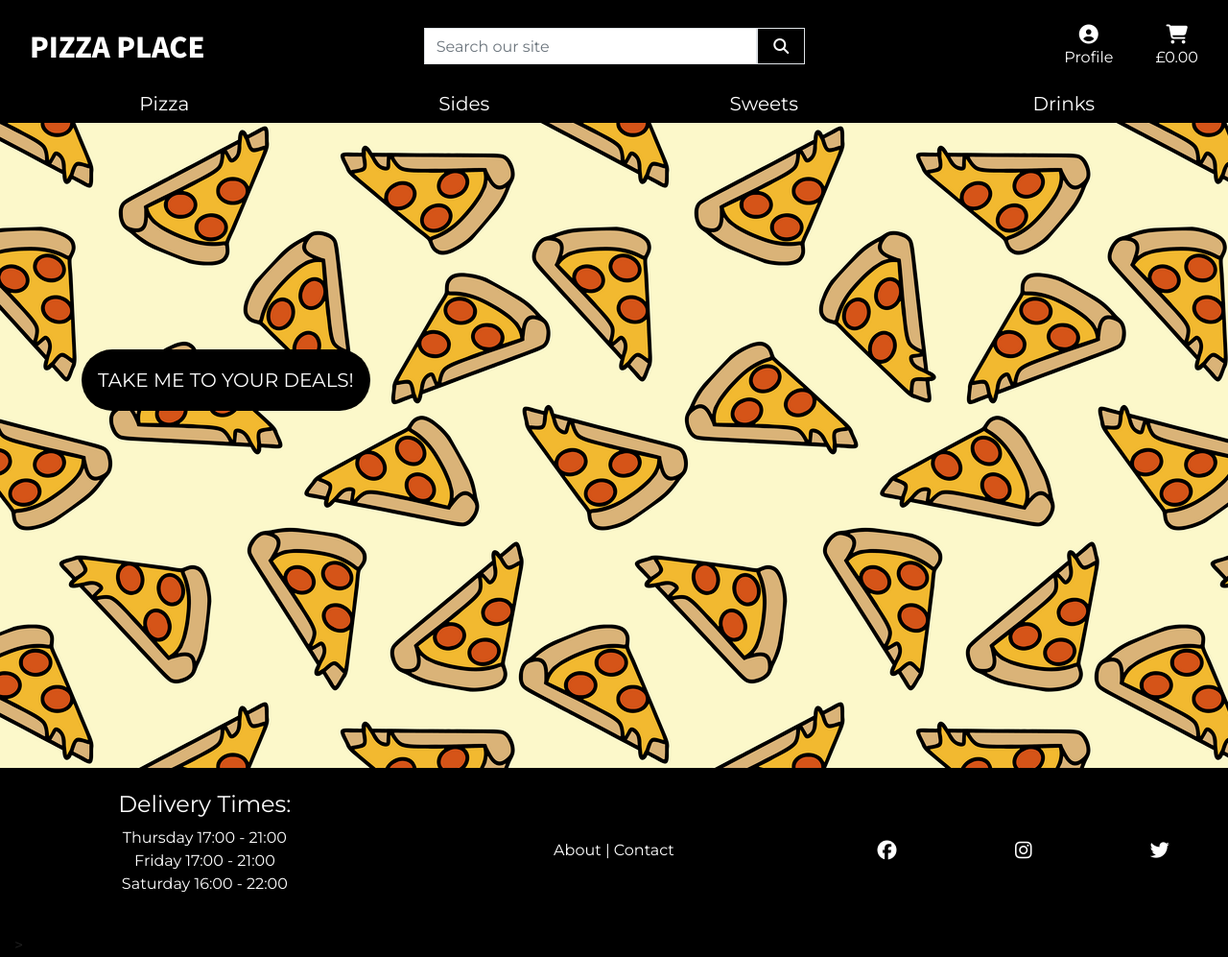
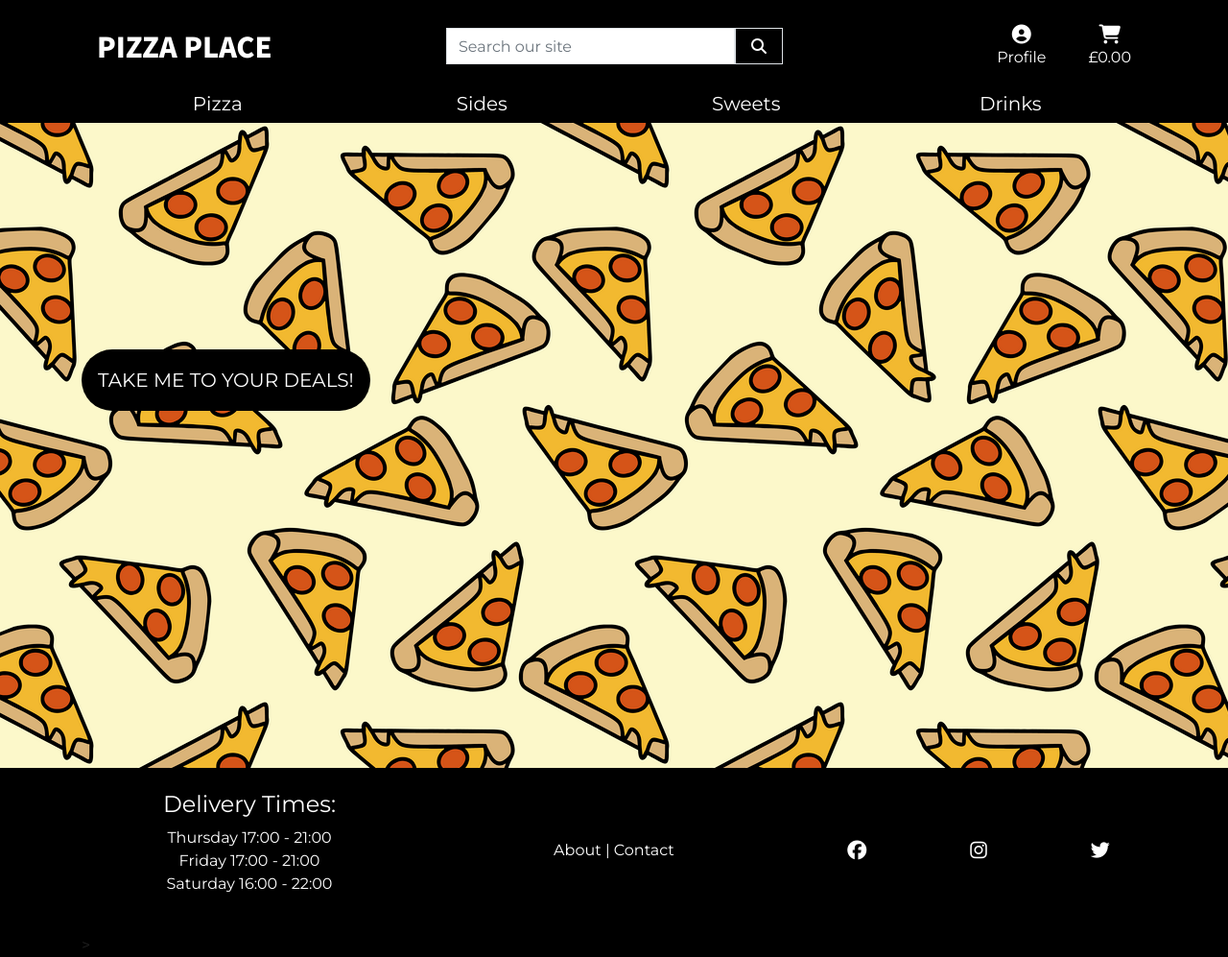
Before and after one commit to markj0hnst0n/pizza-delivery-place, a Django app: page / in a window 1280 px wide. Shown: the whole page at 96% size. Run offline with Django 3.2, Linux system fonts and the light colour scheme; some libraries are stand-ins or nearby versions.

Commit message:
base.html main layout complete

```diff
--- a/static/css/base.css
+++ b/static/css/base.css
@@ -11,6 +11,17 @@ body {
 
 .nav-color {
     background-color: #000;
+}
+
+.navbar-toggler {
+    background-color: #000;
+    border-color: #FFF;
+    border-width: 1px;
+}
+
+.nav-menu-or-footer-link:hover {
+    text-decoration: none;
+    background: #222;
 }
 
 /* from Bulma */
--- a/templates/base.html
+++ b/templates/base.html
@@ -33,10 +33,12 @@
     <title>The Pizza Place {% block extra_title %}{% endblock %}</title>
   </head>
   <body>
-    <header class="container-fluid fixed-top w-100 nav-color">
+    <header class="container-fluid fixed-top px-0 w-100 nav-color">
+        <div class="container">
         {% include 'includes/main-nav.html' %}
         {% include 'includes/mobile-tablet-nav.html' %}
         {% include 'includes/menu-choice-header.html' %}
+      </div>
     </header>
     {% block page_header %}
     {% endblock %}
@@ -47,7 +49,9 @@
     {% block content %}
     {% endblock %}
     <footer id="footer" class="container-fluid py-0 nav-color">
-        {% include 'includes/footer.html' %}
+        <div class="container">
+          {% include 'includes/footer.html' %}
+        </div>
     </footer>
 
     {% block postloadjs %}
--- a/templates/includes/footer.html
+++ b/templates/includes/footer.html
@@ -8,26 +8,34 @@
         </ul>
     </div>
     <div class="col-12 col-md-4 py-3 my-auto text-center">
-        <a class="text-white" href="">About</a> |
-        <a class="text-white" href="">Contact</a>
+        <div class="row">
+                <div class="col-4 px-0 mx-0">
+                </div>
+                <div class="col-4 px-0 mx-0">
+                    <a class="nav-menu-or-footer-link text-white" href="">About</a> |
+                    <a class="nav-menu-or-footer-link text-white" href="">Contact</a>
+                </div>
+                <div class="col-4 px-0 mx-0 ">
+                </div>
+        </div>
     </div>
     <div class="col-12 col-md-4 py-3 my-auto text-center">
         <div class="row">
-            <div class="col">
+            <div class="col-4">
                 <a class="text-white nav-link btn-black" href="#">
                     <div class="text-center">
                         <div><i class="fab fa-facebook fa-lg"></i></div>
                     </div>
                 </a>
             </div>
-            <div class="col">
+            <div class="col-4 ">
                 <a class="text-white nav-link btn-black" href="#">
                 <div class="text-center">
                     <div><i class="fab fa-instagram fa-lg"></i></div>
                 </div>
                 </a>
             </div>
-            <div class="col">
+            <div class="col-4">
                 <a class="text-white nav-link btn-black" href="#">
                 <div class="text-center">
                     <div><i class="fab fa-twitter fa-lg"></i></div>
--- a/templates/includes/menu-choice-header.html
+++ b/templates/includes/menu-choice-header.html
@@ -1,21 +1,21 @@
-<div class="row w-100 mx-auto">
-    <div class="col-3 text-center">
-        <a class="btn-black text-white" href="">
+<div class="row w-100 mx-auto px-1">
+    <div class="col-3 nav-menu-or-footer-link text-center">
+        <a class="nav-menu-or-footer-link text-white" href="">
             <h5>Pizza</h5>
         </a>
     </div>
-    <div class="col-3 text-center">
-        <a class="btn-black text-white" href="">
+    <div class="col-3 nav-menu-or-footer-link text-center">
+        <a class="nav-menu-or-footer-link text-white" href="">
             <h5>Sides</h5>
         </a>
     </div>
-    <div class="col-3 text-center">
-        <a class="btn-black text-white" href="">
+    <div class="col-3 nav-menu-or-footer-link text-center">
+        <a class="nav-menu-or-footer-link text-white" href="">
             <h5>Sweets</h5>
         </a>
     </div>
-    <div class="col-3 text-center">
-        <a class="btn-black text-white" href="">
+    <div class="col-3 nav-menu-or-footer-link text-center">
+        <a class="nav-menu-or-footer-link text-white" href="">
             <h5>Drinks</h5>
         </a>
     </div>
--- a/templates/includes/mobile-tablet-nav.html
+++ b/templates/includes/mobile-tablet-nav.html
@@ -1,7 +1,9 @@
-<nav class="navbar navbar-expand-lg navbar-dark nav-color w-100 mx-auto justify-content-center row d-lg-none">
+<nav class="navbar navbar-expand-lg nav-color px-0 w-100 mx-auto justify-content-center row d-lg-none">
     <div class="col-4 my-auto">
         <button class="navbar-toggler" type="button" data-toggle="collapse" data-target="#navbarToggler" aria-controls="navbarToggler" aria-expanded="false" aria-label="Toggle navigation">
-        <span class="navbar-toggler-icon text-white"></span>
+            <span>
+                <i class="fas fa-bars text-white"></i>
+            </span>
         </button>
     </div>
     <div class="col-4 my-auto">
@@ -11,9 +13,9 @@
     </div>
     <div class="col-4 my-auto">
         <a class="{% if grand_total %}text-info font-weight-bold{% else %}text-white{% endif %} nav-link btn-black" href="">
-            <div class="text-center">
-                <div><i class="fas fa-shopping-cart fa-lg"></i></div>
-                <p class="my-0">
+            <div class="text-right">
+                <div class="pr-2 mr-1"><i class="fas fa-shopping-cart fa-lg"></i></div>
+                <p class="my-0 pl-1">
                     {% if grand_total %}
                         ${{ grand_total|floatformat:2 }}
                     {% else %}
```
